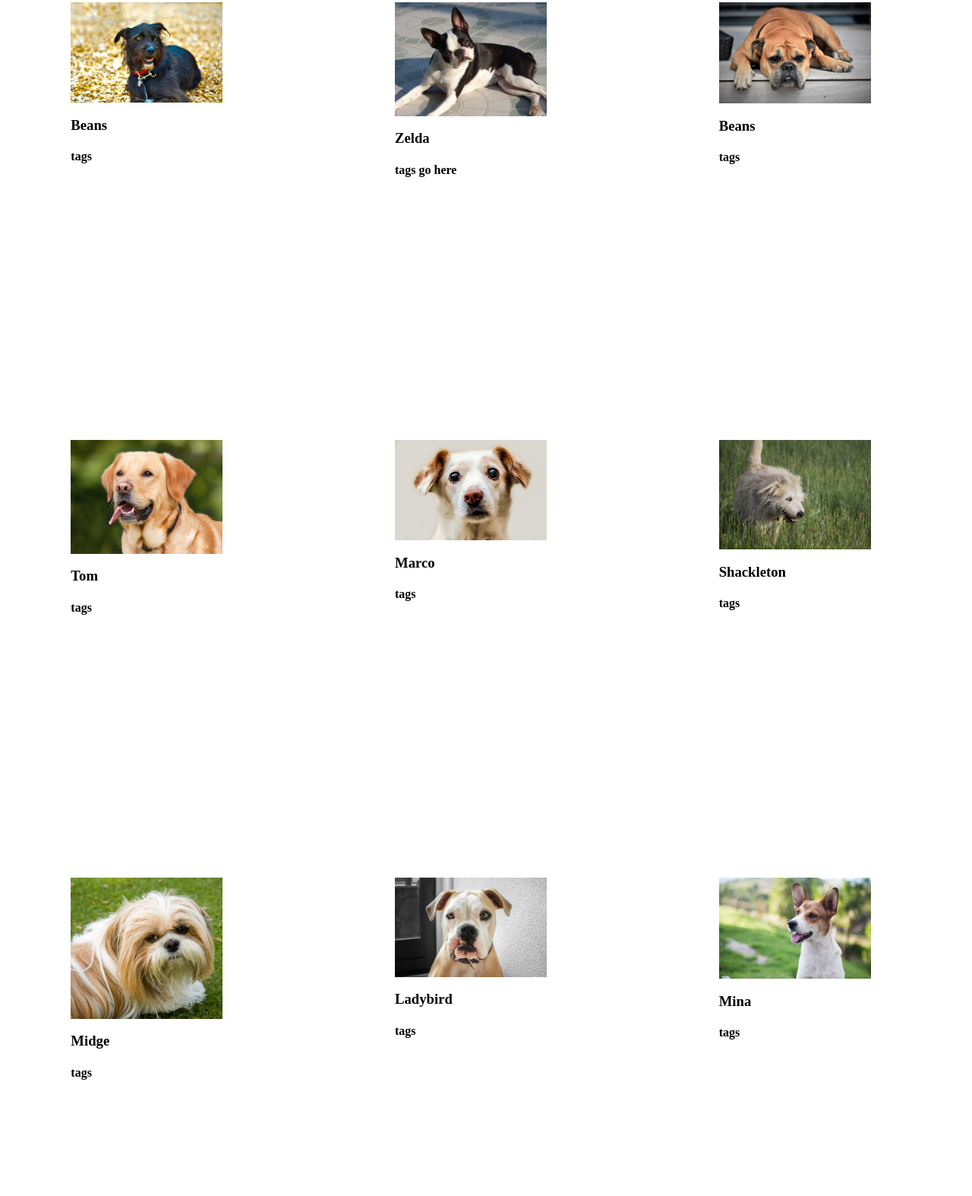
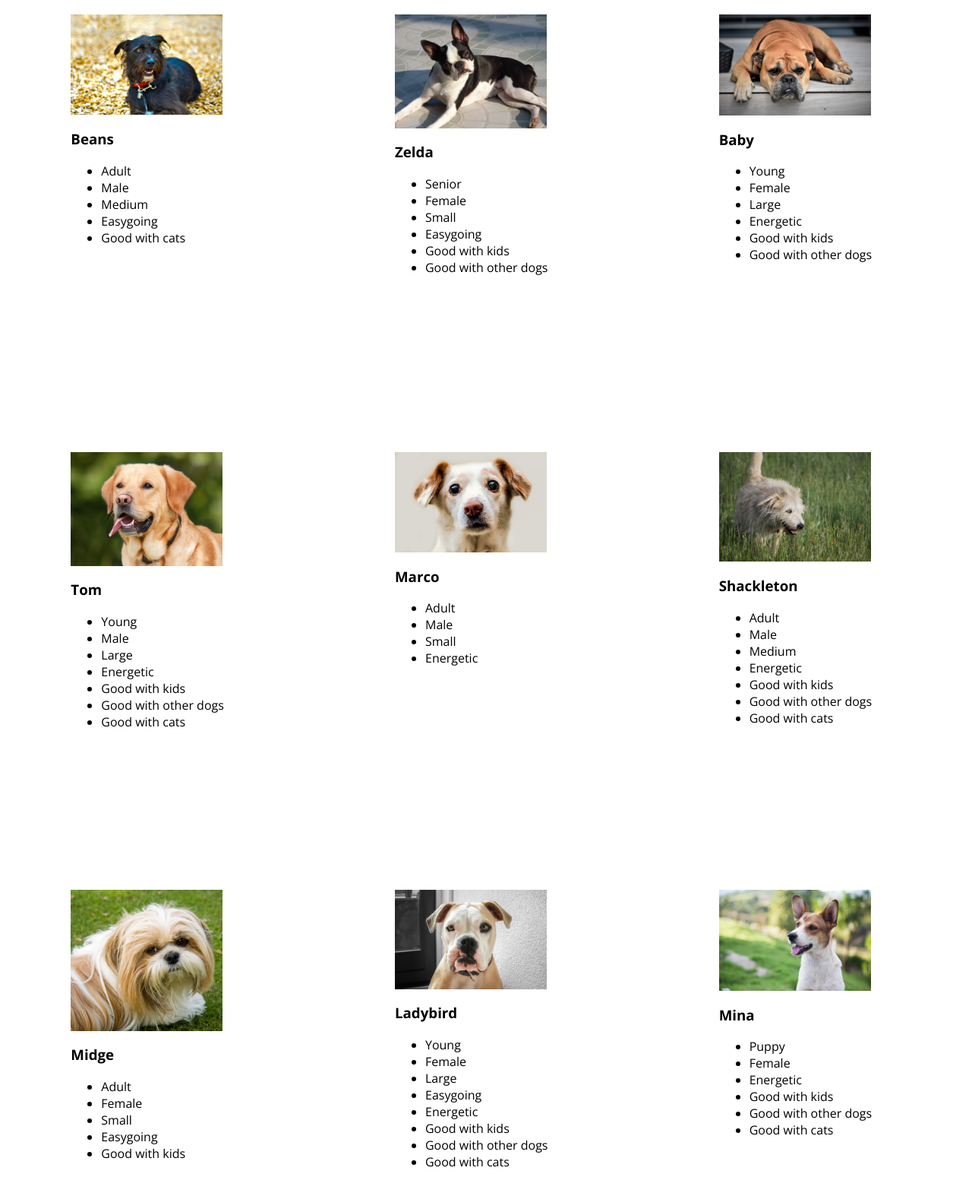
Before and after one commit to Momentum-Team-11/dog-adoption-jocelyninlay, a plain HTML site: page index.html in a window 1280 px wide. Shown: the part 362-1936 px from the top of the page at 76% size. Drawn offline with nearby package versions, Linux system fonts and the light colour scheme.

Commit message:
tags added

```diff
--- a/index.html
+++ b/index.html
@@ -9,9 +9,9 @@
         <link rel="stylesheet" href="style.css">
     </head>
 <body>
-<div class="section-1">
+<header class="section-1">
     <h1>Happy Valley Shelter</h1>
-</div>
+</header>
 
 <div class="section-2">
     <h2>Adopt a Dog</h2>
@@ -20,53 +20,116 @@
         <div class="dog-container">
             <img src="starter_files/images/beans.jpg" alt="scruffy black dog">
             <h3>Beans</h3>
-            <h4>tags</h4>
+            <ul class="tags">
+                <li>Adult</li>
+                <li>Male</li>
+                <li>Medium</li>
+                <li>Easygoing</li>
+                <li>Good with cats</li>
+            </ul>
         </div>
         <div class="dog-container">
             <img src="starter_files/images/boston-terrier.jpg" alt="Boston Terrier">
             <h3>Zelda</h3>
-            <h4>tags go here</h4>
+            <ul class="tags">
+                <li>Senior</li>
+                <li>Female</li>
+                <li>Small</li>
+                <li>Easygoing</li>
+                <li>Good with kids</li>
+                <li>Good with other dogs</li>
+            </ul>
         </div>
         <div class="dog-container">
             <img src="starter_files/images/boxer.jpg" alt="boxer">
-            <h3>Beans</h3>
-            <h4>tags</h4>
+            <h3>Baby</h3>
+            <ul class="tags">
+                <li>Young</li>
+                <li>Female</li>
+                <li>Large</li>
+                <li>Energetic</li>
+                <li>Good with kids</li>
+                <li>Good with other dogs</li>
+            </ul>
         </div>
         <div class="dog-container">
             <img src="starter_files/images/golden-lab.jpg" alt="golden lab">
             <h3>Tom</h3>
-            <h4>tags</h4>
+            <ul class="tags">
+                <li>Young</li>
+                <li>Male</li>
+                <li>Large</li>
+                <li>Energetic</li>
+                <li>Good with kids</li>
+                <li>Good with other dogs</li>
+                <li>Good with cats</li>
+            </ul>
         </div>
         <div class="dog-container">
             <img src="starter_files/images/little-dog.jpg" alt="a little dog">
             <h3>Marco</h3>
-            <h4>tags</h4>
+            <ul class="tags">
+                <li>Adult</li>
+                <li>Male</li>
+                <li>Small</li>
+                <li>Energetic</li>
+            </ul>
         </div>
         <div class="dog-container">
             <img src="starter_files/images/old-shaggy.jpg" alt="Old Shaggy Dog">
             <h3>Shackleton</h3>
-            <h4>tags</h4>
+            <ul class="tags">
+                <li>Adult</li>
+                <li>Male</li>
+                <li>Medium</li>
+                <li>Energetic</li>
+                <li>Good with kids</li>
+                <li>Good with other dogs</li>
+                <li>Good with cats</li>
+            </ul>
         </div>
         <div class="dog-container">
             <img src="starter_files/images/shih-tzu.jpg" alt="shih-tzu">
             <h3>Midge</h3>
-            <h4>tags</h4>
+            <ul class="tags">
+                <li>Adult</li>
+                <li>Female</li>
+                <li>Small</li>
+                <li>Easygoing</li>
+                <li>Good with kids</li>
+            </ul>
         </div>
         <div class="dog-container">
             <img src="starter_files/images/young-bulldog.jpg" alt="young-bulldog">
             <h3>Ladybird</h3>
-            <h4>tags</h4>
+            <ul class="tags">
+                <li>Young</li>
+                <li>Female</li>
+                <li>Large</li>
+                <li>Easygoing</li>
+                <li>Energetic</li>
+                <li>Good with kids</li>
+                <li>Good with other dogs</li>
+                <li>Good with cats</li>
+            </ul>
         </div>
         <div class="dog-container">
             <img src="starter_files/images/young-peppy.jpg" alt="young-peppy">
             <h3>Mina</h3>
-            <h4>tags</h4>
+            <ul class="tags">
+                <li>Puppy</li>
+                <li>Female</li>
+                <li>Energetic</li>
+                <li>Good with kids</li>
+                <li>Good with other dogs</li>
+                <li>Good with cats</li>
+            </ul>
         </div>
 </div><!--- this is the end of .dog-grid--->
     </div> <!--- this is the end of section-2 with the dogs --->
 
-<div class="footer">
+<footer class="footer">
 
-</div>
+</footer>
 </body>
     </html>
--- a/style.css
+++ b/style.css
@@ -1,8 +1,13 @@
+body {
+    font-family: "Open Sans"
+}
+
 .section-1 {
     background-color: #004175;
     border-color: #89DEEF;
     color: #ffff;
     padding: 1em;
+
 }
 .dog-grid {
     display: grid;
```
